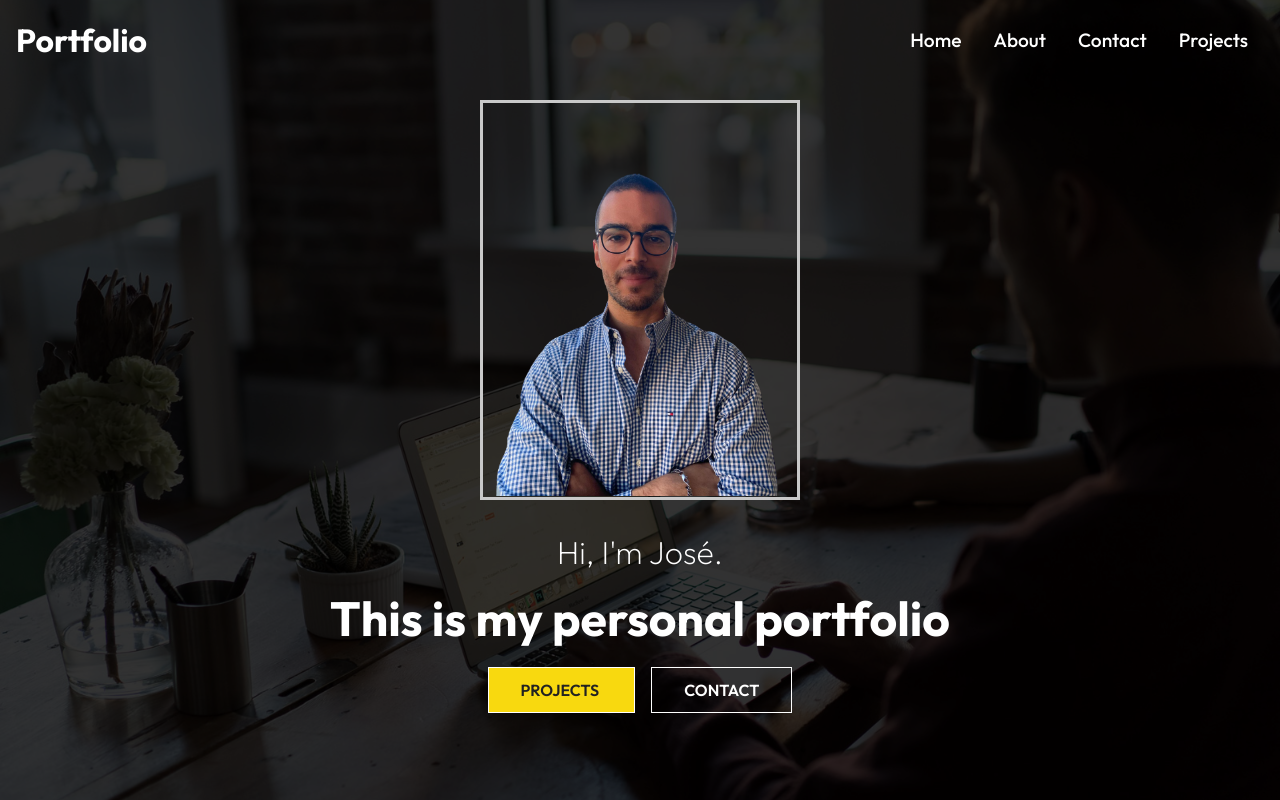
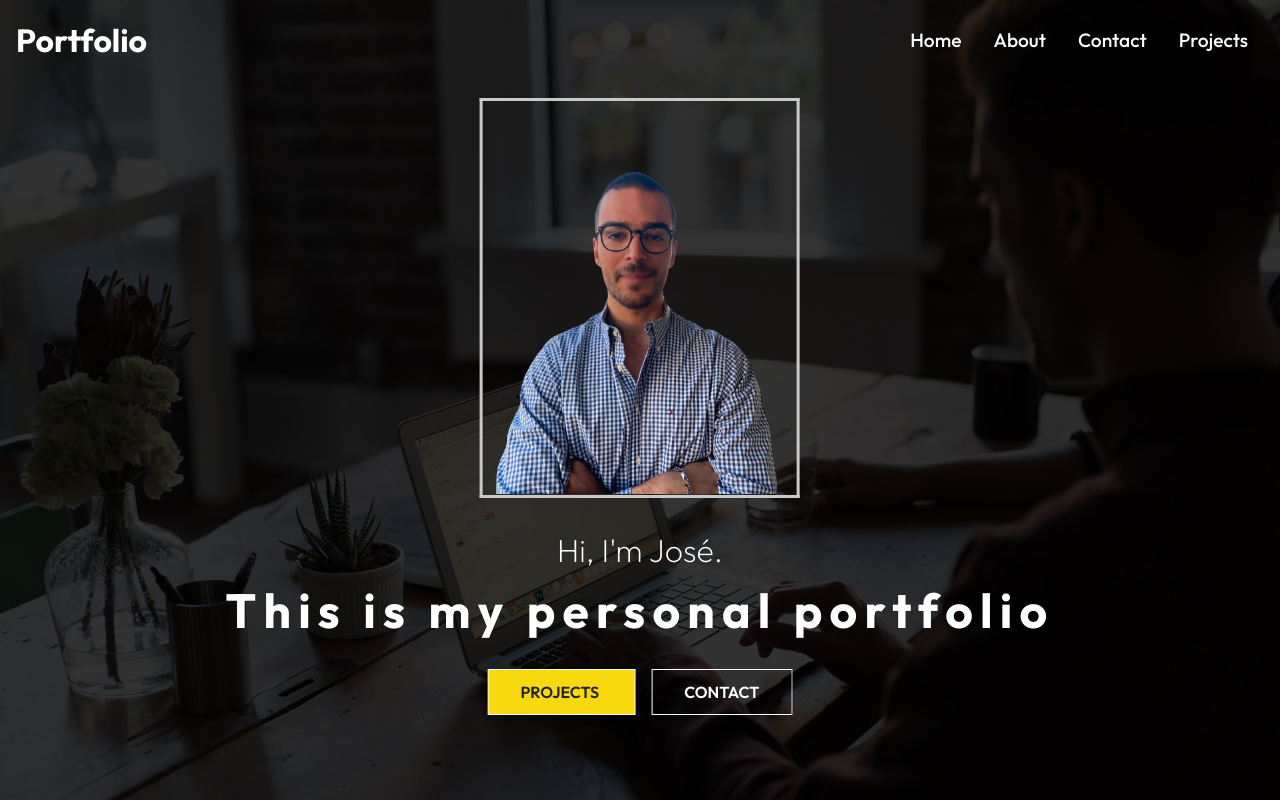
Before and after one commit to Zediogo96/Personal_Portfolio, a React (Create React App) app: page / in a window 1280 px wide. Shown: the top 800 px of the page. Built offline with nearby package versions, Linux system fonts and the light colour scheme.

Commit message:
A lot of animations for landing page

```diff
--- a/src/components/Hero.css
+++ b/src/components/Hero.css
@@ -38,21 +38,77 @@
 .hero .content h1 {
     font-size: 3rem;
     padding: 1rem 0 2rem;
+    overflow: hidden;
+    white-space: nowrap;
+    margin: 0 auto;
+    letter-spacing: .15em;
+    border-right-width: 1px;
+    border-top-width: 1px;
+    line-height: 1rem;
+    margin-bottom: 2rem;
+    animation:
+        typing 2.5s steps(40, end)
+
 }
 
 .hero .content p {
     font-size: 2rem;
     font-weight: 200;
+    margin-bottom: 1rem;
+    animation: 1s ease-out 1s both 1 slide-down;
+
 }
 
 .content .btn {
     margin: 1rem 0.5rem;
 }
 
+.content .btn:first-child {
+    animation: 1s ease-out 1.5s both 1 appearAnim;
+}
+
+.content .btn:last-child {
+    animation: 1s ease-out 1.8s both 1 appearAnim;
+}
+
 .hero-img {
     width: 90%;
     height: 99%;
     margin-bottom: 2rem;
+    animation: 1s ease-out 1s both 1 slide-down;
+}
+
+/* The typing effect */
+@keyframes typing {
+    from {
+        width: 0;
+    }
+
+    to {
+        width: 100%;
+    }
+}
+
+@keyframes slide-down {
+    0% {
+        opacity: 0;
+        transform: translateY(-100%);
+    }
+
+    100% {
+        opacity: 1;
+        transform: translateY(0);
+    }
+}
+
+@keyframes appearAnim {
+    0% {
+        opacity: 0;
+    }
+
+    100% {
+        opacity: 1;
+    }
 }
 
 @keyframes bg {
@@ -90,7 +146,7 @@
         linear-gradient(to bottom, #c9c9c9 100%, #c9c9c9 100%);
     background-size: 100% 3px, 3px 100%, 100% 3px, 3px 100%;
     background-position: 0 0, 100% 0, 100% 100%, 0 100%;
-    animation: bg 1.25s cubic-bezier(0.19, 1, 0.22, 1) 1;
+    animation: 1s ease-out 1s both 1 bg;
 }
 
 
--- a/src/components/WorkCard.css
+++ b/src/components/WorkCard.css
@@ -33,8 +33,8 @@
     height: var(--card-height);
     box-shadow: rgba(245, 246, 246, 0.25) 0px 25px 50px -20px,
         rgba(255, 255, 255, 0.3) 0px 15px 30px -60px;
-    animation: 1s ease-out calc(1s * var(--i)) 1 slideInLeft;
-    animation-fill-mode: both;
+    animation: 1s ease-out calc(1s * var(--i)) both 1 slideInLeft;
+
 
 }
 
```
